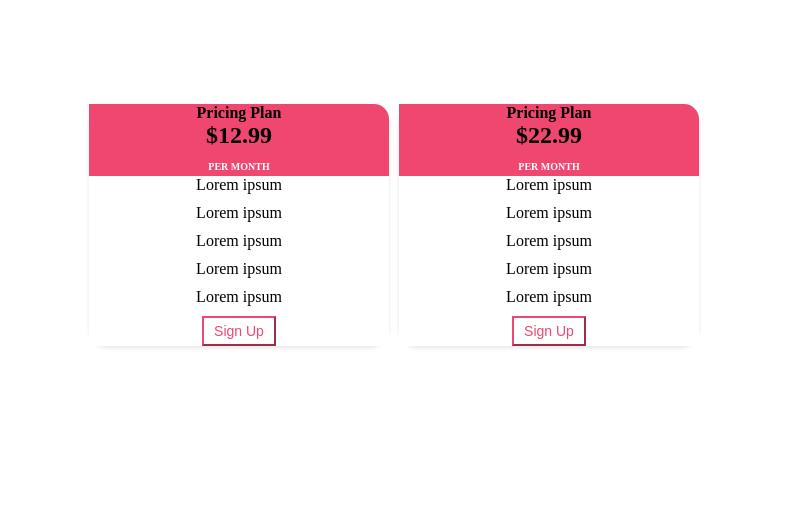
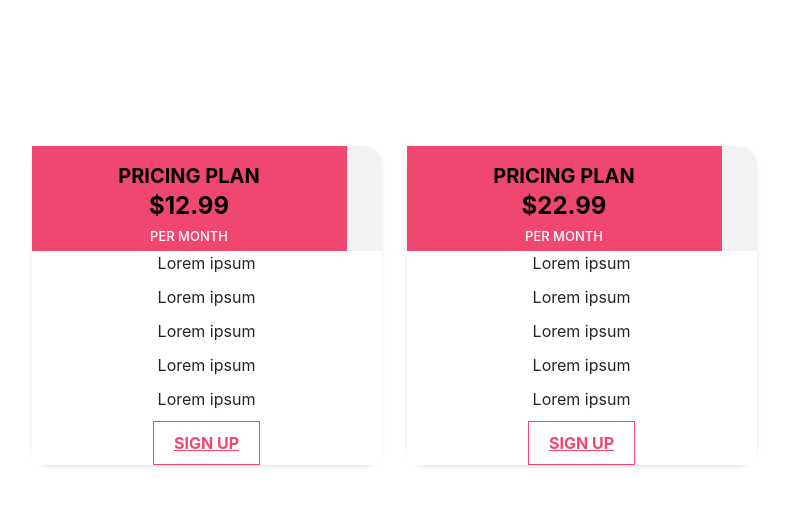
Before and after one commit to Yogesh-Tawde/Fourth-Task, a plain HTML site: page index.html in a window 1280 px wide. Shown: the whole page, without its empty margins (246-1034 px from the left). Drawn offline with Linux system fonts and the light colour scheme.

Commit message:
changes made

```diff
--- a/index.html
+++ b/index.html
@@ -22,7 +22,9 @@
             <li>Lorem ipsum</li>
             <li>Lorem ipsum</li>
             <li>Lorem ipsum</li>
-            <button class="plan-button">Sign Up</button>
+            <div class="link">
+              <a href="#">sign up</a>
+            </div>
           </ul>
         </div>
 
@@ -36,7 +38,9 @@
               <li>Lorem ipsum</li>
               <li>Lorem ipsum</li>
               <li>Lorem ipsum</li>
-              <button class="plan-button">Sign Up</button>
+              <div class="link">
+                <a href="#">sign up</a>
+              </div>
             </ul>
 
           </div>
--- a/style.css
+++ b/style.css
@@ -1,16 +1,25 @@
 
-
+body {
+  margin: 0;
+  font-family: -apple-system, BlinkMacSystemFont, "Segoe UI", Roboto, "Helvetica Neue", Arial, sans-serif;
+  font-size: 1rem;
+  font-weight: 400;
+  line-height: 1.5;
+  color: #212529;
+  background-color: #fff;
+}
 .pricing-container {
   display: flex;
+  gap: 15px;
   justify-content: center;
   align-items: center;
-  height: 50vh;
+  height: 70vh;
   margin-top: 20px;
 }
 
 .pricing-plan {
   flex: 1;
-  max-width: 300px;
+  max-width: 350px;
   margin: 0 5px;
   background-color: #f2f2f2;
   text-align: center;
@@ -20,20 +29,32 @@
 }
 
 .sp {
-  color: #fff;
-  font-size: 10px;
+    display: block;
+    font-size: 13px;
+    font-weight: 500;
+    color: #fff;
+    text-transform: uppercase;
 }
+
 
 .plan-title,
 .plan-price,
-.plan-button {
+.link a {
   background-color: #EF476F;
   transition: background-color 0.3s ease;
-  border-top-right-radius: 15px;
+  /* border-top-right-radius: 15px;  */
 }
 
 .plan-title {
-  font-weight: bold;
+  font-size: 20px;
+  font-weight: 700;
+  line-height: 30px;
+  color: #000;
+  text-transform: uppercase;
+  background: #EF476F;
+  padding: 15px 0 0;
+  margin: 0 35px 0 0;
+  transition: all 0.4s ease 0s;
 }
 
 .plan-price {
@@ -48,22 +69,32 @@
   padding: 0;
   margin: 0;
 }
+ul{
+  display: block;
+  margin-block-start: 1em;
+  margin-block-end: 1em;
+  margin-inline-start: 0px;
+  margin-inline-end: 0px;
+  padding-inline-start: 40px;
+}
 
 .plan-features li {
   margin-bottom: 10px;
 }
 
-.plan-button {
-  padding: 5px 10px;
-  background-color: #fff;
+.link a {
+  display: inline-block;
+  padding: 9px 20px;
+  font-weight: 700;
   color: #EF476F;
-  border-color: #EF476F;
-  border-top-right-radius: 0;
-  font-size: 14px;
+  text-transform: uppercase;
+  border: 1px solid #EF476F;
+  background: #fff;
+  transition: all 0.4s ease 0s;
 }
 
 .pricing-plan:hover .plan-title,
 .pricing-plan:hover .plan-price,
-.pricing-plan:hover .plan-button {
+.pricing-plan:hover .link a {
   background-color: rgb(62, 217, 168);
 }
```
